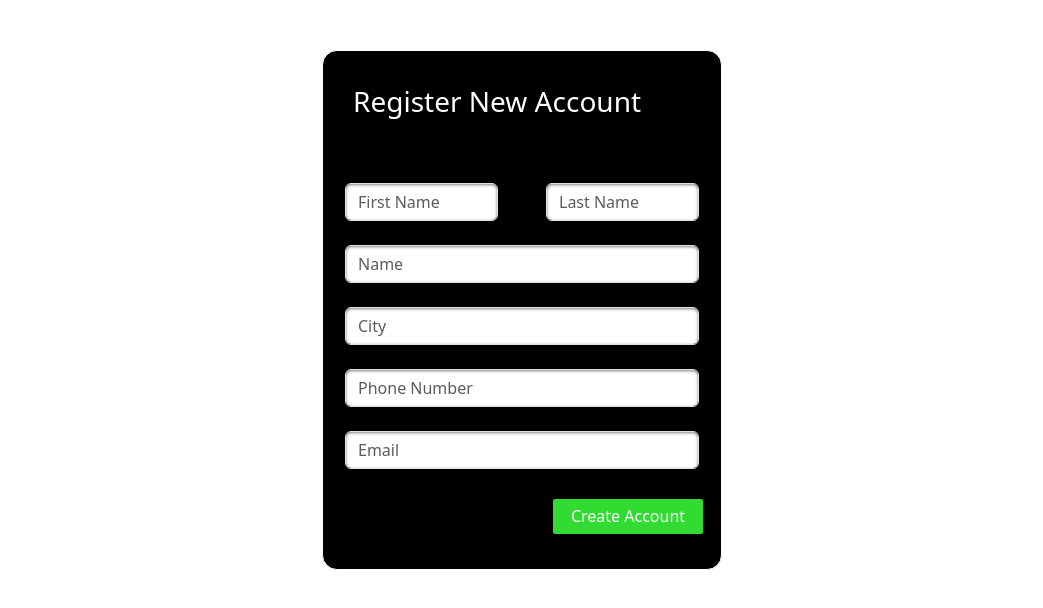
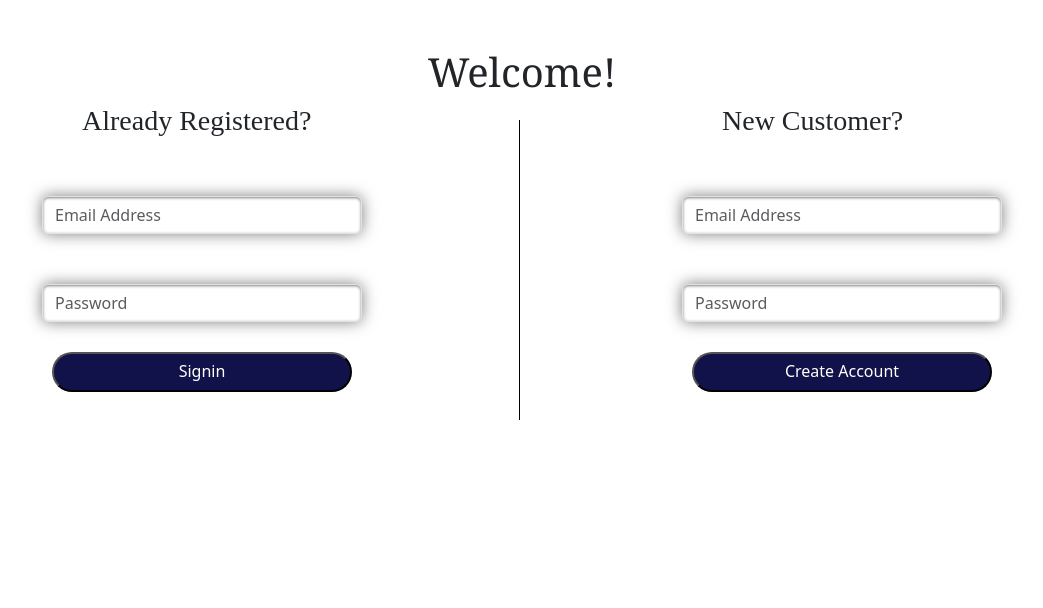
Before and after one commit to klmadhu247/samplerepo, a React (Create React App) app: page / in a window 1280 px wide. Shown: the top 608 px of the page, without its empty margins (118-1161 px from the left). Built offline with nearby package versions, Linux system fonts and the light colour scheme.

Commit message:
WElcome Page added

```diff
--- a/src/App.js
+++ b/src/App.js
@@ -4,6 +4,7 @@ import Review from './Review'
 import Birthday from './Birthday'
 import Form1 from './Form1'
 import Register from './Register'
+import WelcomeForm from './welcomeForm'
 
 
 
@@ -32,7 +33,9 @@ class App extends Component{
 
        {/* <Form1/> */}
 
-       <Register/>
+       {/* <Register/> */}
+
+       <WelcomeForm/>
 
 
 
--- /dev/null
+++ b/src/welcome.css
@@ -0,0 +1,54 @@
+
+.h1
+{
+    font-family: Georgia, 'Times New Roman', Times, serif;
+
+    font-weight: 500;
+}
+.h3
+{
+    margin-left: 200px;
+    font-family: 'Times New Roman', Times, serif;
+}
+
+.form-control
+{
+    display: flex;
+    align-items: center;
+    justify-content: center;
+    margin-left: 50%;
+    margin-top: 50px;
+    border-radius: 20px;
+}
+
+
+.card
+{
+    border-color: white;
+}
+
+.button
+{
+    border-radius: 20px;
+    background-color: rgb(18, 18, 74);
+    color: white;
+    display: flex;
+    justify-content: center;
+    align-content: center;
+    width: 300px;
+    height: 40px;
+    margin: auto;
+    margin-top: 30px;
+
+    text-align: center;
+    padding-top: 5px;
+}
+
+.verticalline{
+    border-left: 1px solid black;
+  height: 300px;
+  position: absolute;
+  left: 50%;
+  margin-left: -3px;
+  top: 120px;
+    }
--- /dev/null
+++ b/src/welcomeForm.js
@@ -0,0 +1,63 @@
+import React, {Component} from "react";
+import './welcome.css'
+
+class WelcomeForm extends Component{
+    render (){
+        return (
+            <div className="container__Form row">
+                <section >
+                    <h1 className="h1 text-center mt-5">Welcome!</h1>
+
+                   <div className=" col-12 d-flex justify-content:center">
+
+
+                        <form className="col-sm-6">
+                        <h3 className="h3 d-flex text center">Already Registered?</h3>
+                        <div className="form-group col-sm-6 d-flex flex-column">
+                            <input type="eamil" className="form-control " placeholder="Email Address"/>
+                        </div>
+
+                        <div className="form-group col-sm-6 d-flex flex-column">
+                            <input type="password" className="form-control " placeholder="Password"/>
+                        </div>
+
+                        <div>
+                            <button className="button">Signin</button>
+                        </div>
+
+
+
+                        </form>
+                        <div class="verticalline col-sm-2">
+                            <form>
+                            </form>
+                         </div>
+                        <form className="col-sm-6">
+                        <h3 className="h3 d-flex text center">New Customer?</h3>
+                        <div className="form-group col-sm-6 d-flex flex-column">
+                            <input type="eamil" className="form-control " placeholder="Email Address"/>
+                        </div>
+
+                        <div className="form-group col-sm-6 d-flex flex-column">
+                            <input type="password" className="form-control " placeholder="Password"/>
+                        </div>
+
+                        <div>
+                            <button className="button">Create Account</button>
+                        </div>
+
+
+
+                        </form>
+                        </div>
+
+
+
+
+                </section>
+
+            </div>
+        )
+    }
+}
+export default WelcomeForm
```
